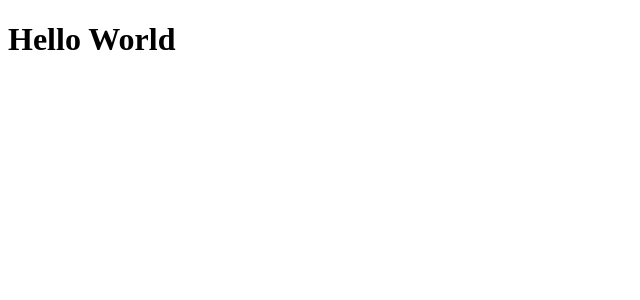
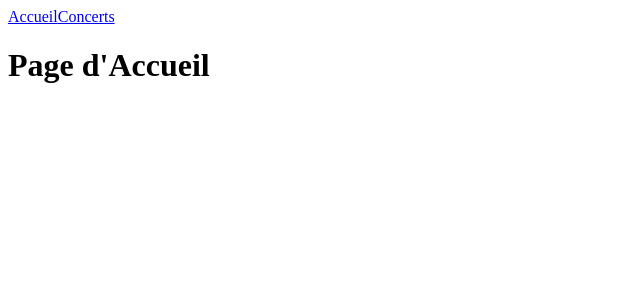
Before and after one commit to SimonGarbet/FeverVue, a Vue app: page / in a window 1280 px wide. Shown: the top 300 px of the page, without its empty margins (0-640 px from the left). Built offline with nearby package versions, Linux system fonts and the light colour scheme.

Commit message:
Mise en place des routes

```diff
--- a/package.json
+++ b/package.json
@@ -8,7 +8,8 @@
     "preview": "vite preview"
   },
   "dependencies": {
-    "vue": "^3.3.4"
+    "vue": "^3.3.4",
+    "vue-router": "^4.2.4"
   },
   "devDependencies": {
     "@vitejs/plugin-vue": "^4.2.3",
--- a/src/App.vue
+++ b/src/App.vue
@@ -1,11 +1,7 @@
-<script setup>
-
-</script>
-
 <template>
-  <h1>Hello World</h1>
+  <div id="app">
+    <router-link to="/">Accueil</router-link>
+    <router-link to="/concert/NewYork">Concerts</router-link>
+    <router-view></router-view>
+  </div>
 </template>
-
-<style scoped>
-
-</style>
--- a/src/main.js
+++ b/src/main.js
@@ -1,4 +1,31 @@
 import { createApp } from 'vue'
 import App from './App.vue'
+import * as VueRouter from 'vue-router'
+import Home from './pages/Home.vue'
+import Concert from './pages/Concert.vue'
+import ConcertTarget from './pages/ConcertTarget.vue'
 
-createApp(App).mount('#app')
+const router = VueRouter.createRouter({
+history: VueRouter.createWebHistory(),
+routes: [
+    {
+    path: '/',
+    name: 'Home',
+    component: Home
+    },
+    {
+        path: '/concert/:id',
+    name: 'concertTarget',
+    component: ConcertTarget
+    },
+    {
+        path: '/concert/:town',
+    name: 'concert',
+    component: Concert
+    }
+  ]
+})
+
+const app = createApp(App)
+app.use(router).mount('#app')
+app.mount('app')
--- /dev/null
+++ b/src/pages/Concert.vue
@@ -0,0 +1,11 @@
+<script setup>
+
+</script>
+
+<template>
+  <h1>Concert List</h1>
+</template>
+
+<style scoped>
+
+</style>
--- /dev/null
+++ b/src/pages/ConcertTarget.vue
@@ -0,0 +1,11 @@
+<script setup>
+
+</script>
+
+<template>
+  <h1>Concert Target</h1>
+</template>
+
+<style scoped>
+
+</style>
--- /dev/null
+++ b/src/pages/Home.vue
@@ -0,0 +1,13 @@
+<script setup>
+
+</script>
+
+<template>
+        <h1>Page d'Accueil</h1>
+</template>
+
+
+
+<style scoped>
+
+</style>
```
Also changed, not shown: 1 other file (tests, documents, lock files or other folders).
